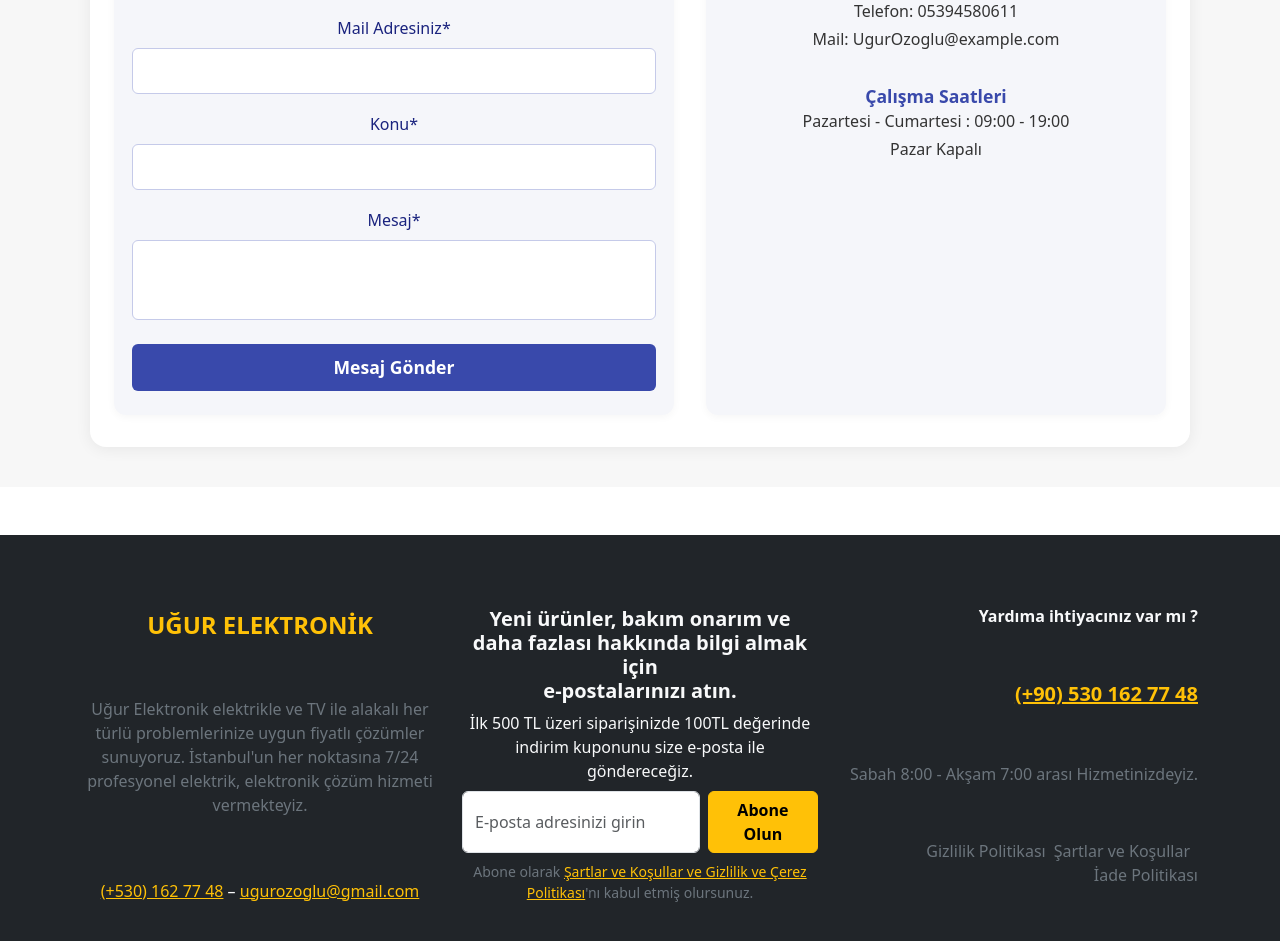
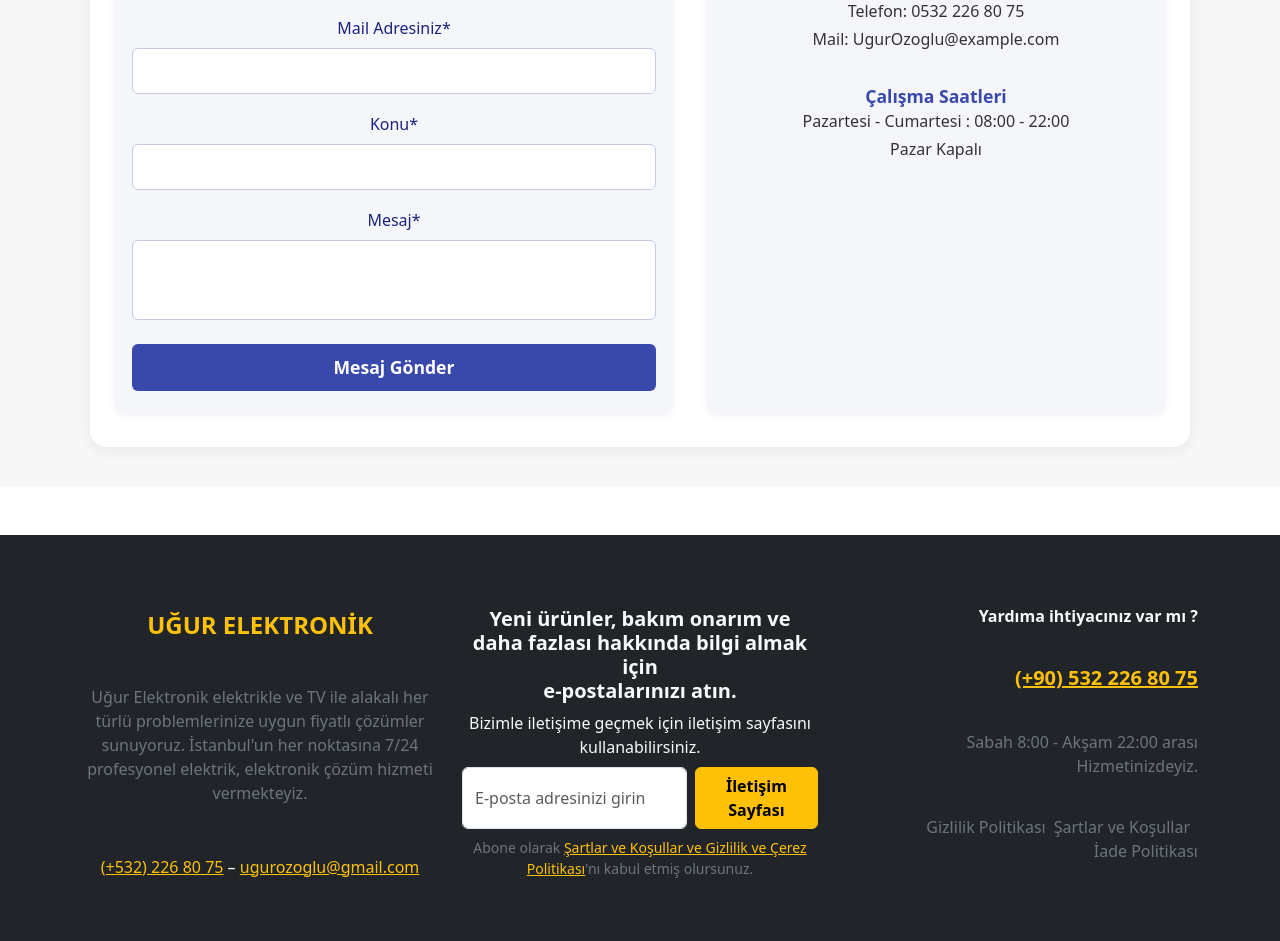
Before and after one commit to FatihSaritas/ugur-elektronik, a React (Create React App) app: page /iletisim in a window 1280 px wide. Shown: the part 1111-2052 px from the top of the page. Built offline with nearby package versions, Linux system fonts and the light colour scheme.

Commit message:
Frontend Güncellemeler

```diff
--- a/src/components/Footer.js
+++ b/src/components/Footer.js
@@ -1,6 +1,12 @@
 import React from 'react'
+import { useNavigate } from 'react-router-dom'
 
 function Footer() {
+  const navigate = useNavigate();
+
+  const handleContactClick = () => {
+    navigate('/iletisim');
+  };
   return (
     <footer className="bg-dark text-light pt-5 pb-3 mt-5">
       <div className="container">
@@ -9,23 +15,29 @@ function Footer() {
           <div className="col-md-4 mb-4 mb-md-0 d-flex flex-column justify-content-between">
             <a href="index.html" className="fs-4 fw-bold text-warning text-decoration-none">UĞUR ELEKTRONİK</a>
             <p className="mt-2 text-secondary">Uğur Elektronik elektrikle ve TV ile alakalı her türlü problemlerinize uygun fiyatlı çözümler sunuyoruz. İstanbul'un her noktasına 7/24 profesyonel elektrik, elektronik çözüm hizmeti vermekteyiz.</p>
-            <p className="mb-0"><a href="tel:+905301627748" className="text-warning">(+530) 162 77 48</a> – <a href="mailto:ugurozoglu@gmail.com" className="text-warning">ugurozoglu@gmail.com</a></p>
+            <p className="mb-0"><a href="tel:+905301627748" className="text-warning">(+532) 226 80 75</a> – <a href="mailto:ugurozoglu@gmail.com" className="text-warning">ugurozoglu@gmail.com</a></p>
           </div>
           <div className="col-md-4 mb-4 mb-md-0 d-flex flex-column justify-content-between">
             <h3 className="h5 fw-bold">Yeni ürünler, bakım onarım ve daha fazlası hakkında bilgi almak için <br className="d-none d-md-block" />e-postalarınızı atın.</h3>
-            <p className="mb-2">İlk 500 TL üzeri siparişinizde 100TL değerinde indirim kuponunu size e-posta ile göndereceğiz.</p>
-            <form className="d-flex gap-2">
+            <p className="mb-2">Bizimle iletişime geçmek için iletişim sayfasını kullanabilirsiniz.</p>
+            <div className="d-flex gap-2">
               <input type="email" className="form-control" placeholder="E-posta adresinizi girin" />
-              <button className="btn btn-warning fw-bold px-4" type="submit">Abone Olun</button>
-            </form>
+              <button
+                className="btn btn-warning fw-bold px-4"
+                type="button"
+                onClick={handleContactClick}
+              >
+                İletişim Sayfası
+              </button>
+            </div>
             <small className="d-block mt-2 text-secondary">
               Abone olarak <a href='gizlilik-politikası' className="text-warning text-decoration-underline">Şartlar ve Koşullar ve Gizlilik ve Çerez Politikası</a>'nı kabul etmiş olursunuz.
             </small>
           </div>
           <div className="col-md-4 text-md-end d-flex flex-column justify-content-between">
             <h4 className="h6 fw-bold mb-1">Yardıma ihtiyacınız var mı ?</h4>
-            <a href="tel:+905301627748" className="h5 text-warning fw-bold d-block mb-1">(+90) 530 162 77 48</a>
-            <p className="mb-0 text-secondary">Sabah 8:00 - Akşam 7:00 arası Hizmetinizdeyiz.</p>
+            <a href="tel:+905301627748" className="h5 text-warning fw-bold d-block mb-1">(+90) 532 226 80 75</a>
+            <p className="mb-0 text-secondary">Sabah 8:00 - Akşam 22:00 arası Hizmetinizdeyiz.</p>
             <ul className="list-inline">
               <li className="list-inline-item"><a href='gizlilik-politikası'className="text-secondary text-decoration-none">Gizlilik Politikası</a></li>
               <li className="list-inline-item"><a href='gizlilik-politikası' className="text-secondary text-decoration-none">Şartlar ve Koşullar</a></li>
@@ -36,7 +48,7 @@ function Footer() {
         <hr className="border-secondary opacity-50" />
         <div className="row">
           <div className="col text-center">
-            <small className="text-secondary">Telif Hakkı 2024 © E-Ticaret Teması. Tüm hakları saklıdır. Uğur Elektronik tarafından desteklenmektedir.</small>
+            <small className="text-secondary">Telif Hakkı 2025 © E-Ticaret Teması. Tüm hakları saklıdır. Uğur Elektronik tarafından desteklenmektedir.</small>
           </div>
         </div>
       </div>
--- a/src/components/contact/ContactMap.js
+++ b/src/components/contact/ContactMap.js
@@ -200,7 +200,7 @@ function ContactMap() {
                   <strong> Mağaza</strong>
                   <p className="contact-street">
                     İstanbul / Pendik Fevzi Çakmak Mah. Marmara Cd. Maden Sok. No:1 </p>
-                  <a href="tel:5394580611">Telefon: 05394580611</a>
+                  <a href="tel:5394580611">Telefon: 0532 226 80 75</a>
                   <a href="mailto:UgurOzoglu@example.com">Mail: UgurOzoglu@example.com</a>
                 </div>
               </div>
@@ -208,7 +208,7 @@ function ContactMap() {
                 <div className="contact-info-texts">
                   <strong> Çalışma Saatleri</strong>
                   <p className="contact-date">
-                    Pazartesi - Cumartesi : 09:00 - 19:00</p>
+                    Pazartesi - Cumartesi : 08:00 - 22:00</p>
                   <p>Pazar Kapalı</p>
                 </div>
               </div>
```
